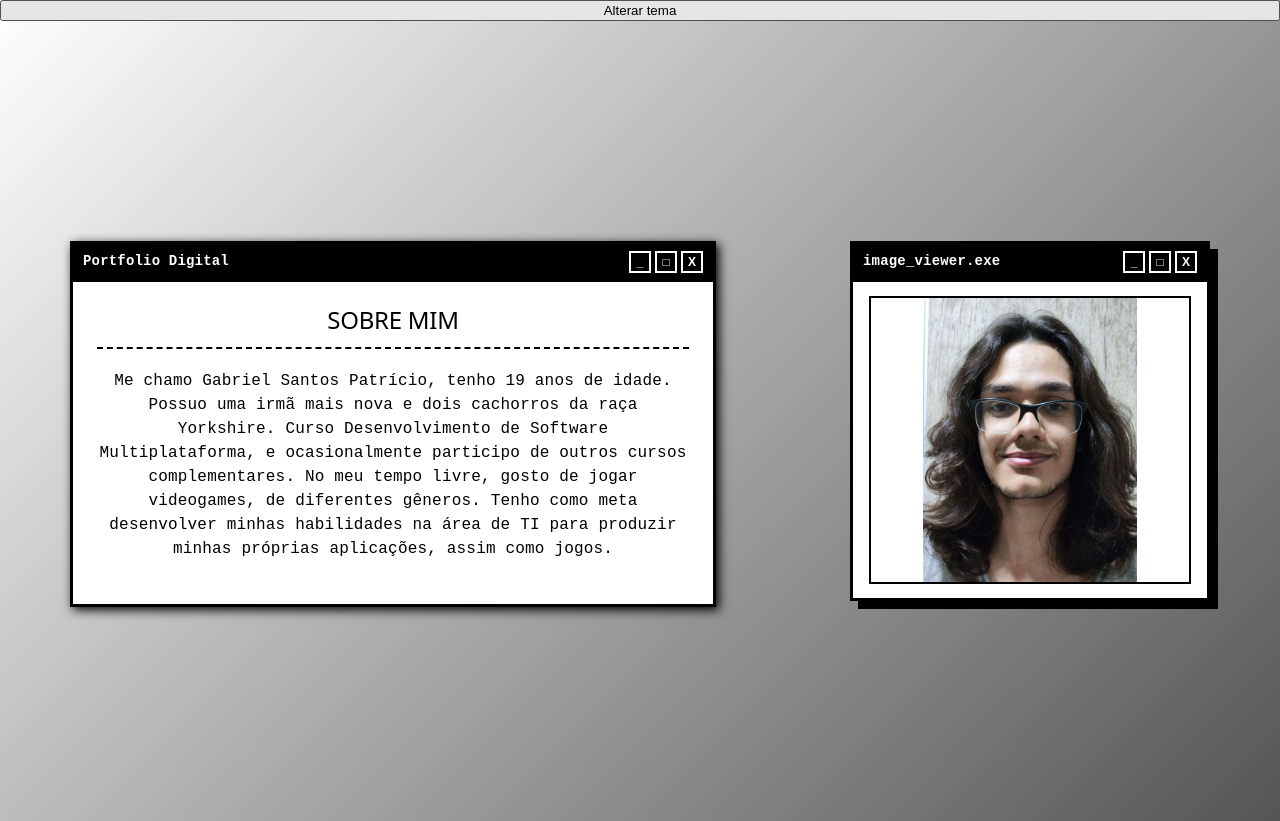
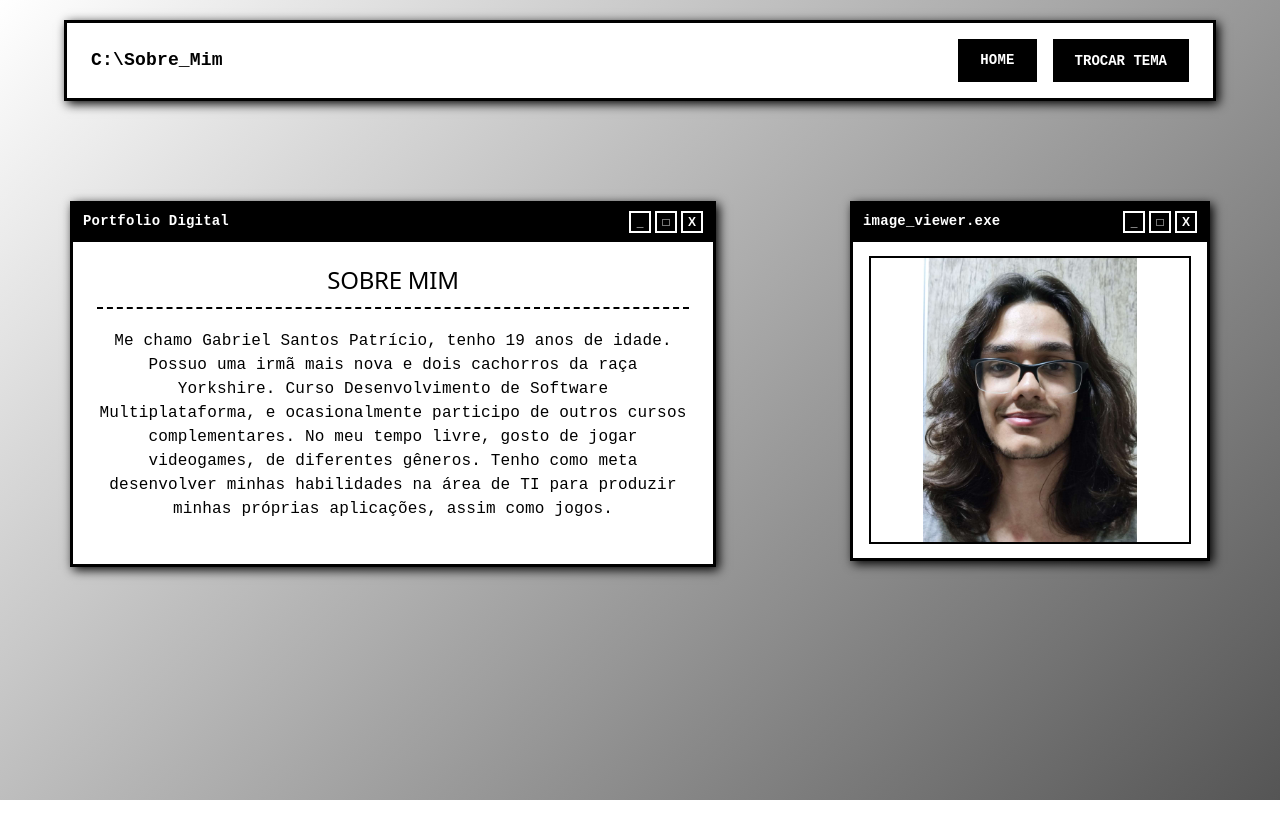
Before and after one commit to GabrielSantosPL/Portfolio, a React app: page /Sobre_Mim in a window 1280 px wide. After the commit the page ends 800 px from the top, so only its background shows below. Built offline with nearby package versions, Linux system fonts and the light colour scheme; the HTML template or start-up script is replaced by a standard one.

Commit message:
Adição do Header e mais adaptações

```diff
--- a/src/App.jsx
+++ b/src/App.jsx
@@ -1,52 +1,16 @@
 import { Route, Routes } from 'react-router'
 import './App.css'
+import Header from './assets/components/Header'
 import Home from './pages/Home'
 import Sobre_Mim from './pages/Sobre_Mim'
 import Form_Acad from './pages/Form_Acad'
-import { useEffect, useState } from 'react'
 
 function App() {
-
-  const [theme, setTheme] = useState(localStorage.getItem("theme"));
-
-  useEffect(
-
-    () =>{
-
-      if(theme === "dark"){
-
-        localStorage.setItem("theme", "dark");
-
-    } else {
-
-      localStorage.setItem("theme", "white")
-
-    }
-
-    document.documentElement.setAttribute("theme", `${theme}`)
-
-    },
-    [theme]
-  )
-
-    function changeTheme(){
-
-      if(theme==="dark"){
-
-        setTheme("white");
-
-      } else {
-
-        setTheme("dark");
-
-      }
-
-    }
 
   return (
     <>
 
-            <button onClick={()=>{changeTheme()}}>Alterar tema</button>
+      <Header />
 
       <Routes>
 
--- a/src/assets/components/CardDeck.jsx
+++ b/src/assets/components/CardDeck.jsx
@@ -67,7 +67,6 @@ const CardDeck = ({ cardsData, activeIndex, handleNext, handlePrev }) => {
                       key={idx}
                       href={linkItem.url}
                       className="card-link"
-                      target="_blank"
                       rel="noopener noreferrer"
                     >
                       {linkItem.text}
--- /dev/null
+++ b/src/assets/components/Header.jsx
@@ -0,0 +1,67 @@
+import React, { useEffect, useState } from 'react';
+import './css/Header.css'; // Não esqueça de importar o CSS
+import { useLocation } from 'react-router';
+
+export default function Header(){
+
+    const [theme, setTheme] = useState(localStorage.getItem("theme"));
+    const location = useLocation().pathname.substring(0).replace(/\//, '');
+
+  useEffect(
+
+    () =>{
+
+      if(theme === "dark"){
+
+        localStorage.setItem("theme", "dark");
+
+    } else {
+
+      localStorage.setItem("theme", "white")
+
+    }
+
+    document.documentElement.setAttribute("theme", `${theme}`)
+
+    },
+    [theme]
+  )
+
+    function changeTheme(){
+
+      if(theme==="dark"){
+
+        setTheme("white");
+
+      } else {
+
+        setTheme("dark");
+
+      }
+
+    }
+
+  return (
+    <header className="retro-header">
+      {/* Título decorativo à esquerda */}
+      <div className="header-brand">
+        <span className="brand-title">C:\{location}</span>
+      </div>
+
+      {/* Botões à direita */}
+      <div className="header-actions">
+        {/* Botão de voltar para a Home usando React Router */}
+        <a href="/" className="header-btn">
+          Home
+        </a>
+
+        <button
+          className="header-btn"
+          onClick={()=>{changeTheme()}}
+        >
+          Trocar Tema
+        </button>
+      </div>
+    </header>
+  );
+};
--- a/src/assets/components/css/CardDeck.css
+++ b/src/assets/components/css/CardDeck.css
@@ -153,22 +153,6 @@
   color: var(--main-color);
 }
 
-/* --- ÁREAS DE CLIQUE PARA INTERAÇÃO --- */
-.click-areas {
-  position: absolute;
-  top: 40px; /* Começa abaixo do cabeçalho da janela */
-  left: 0;
-  width: 100%;
-  height: calc(100% - 40px);
-  display: flex;
-  z-index: 10;
-}
-
-.click-left, .click-right {
-  flex: 1;
-  cursor: pointer;
-}
-
 /* Um leve feedback visual ao passar o mouse indicando qual lado está sendo focado */
 .click-left:hover {
   background: linear-gradient(to right, rgba(0,0,0,0.1), transparent);
--- /dev/null
+++ b/src/assets/components/css/Header.css
@@ -0,0 +1,51 @@
+/* --- CONTAINER DO HEADER --- */
+.retro-header {
+  display: flex;
+  justify-content: space-between; /* Separa o título dos botões */
+  align-items: center;
+  background-color: var(--alt-color);
+  border: 3px solid var(--main-color);
+  box-shadow: 3px 3px 10px var(--main-color); /* Mesma sombra dura das janelas */
+  padding: 16px 24px;
+
+  /* Margem para desgrudar o header do topo e do restante do conteúdo */
+  margin: 20px auto 40px auto;
+  width: 90%; /* Limita a largura para alinhar com os cards na tela */
+  max-width: 1200px;
+  box-sizing: border-box;
+  font-family: 'Courier New', Courier, monospace;
+}
+
+/* --- TÍTULO DECORATIVO --- */
+.header-brand .brand-title {
+  font-weight: bold;
+  font-size: 18px;
+  color: var(--main-color);
+}
+
+/* --- ÁREA DOS BOTÕES --- */
+.header-actions {
+  display: flex;
+  gap: 16px; /* Espaço entre o botão Home e o de Tema */
+}
+
+/* --- ESTILO DOS BOTÕES DO HEADER --- */
+.header-btn {
+  background-color: var(--main-color);
+  color: var(--alt-color);
+  padding: 8px 20px;
+  text-decoration: none;
+  font-weight: bold;
+  font-size: 14px;
+  border: 2px solid var(--main-color);
+  cursor: pointer;
+  transition: all 0.2s ease;
+  font-family: 'Courier New', Courier, monospace;
+  text-transform: uppercase;
+}
+
+/* Efeito idêntico ao dos cards: inverte as cores ao passar o mouse */
+.header-btn:hover {
+  background-color: var(--alt-color);
+  color: var(--main-color);
+}
--- a/src/assets/components/css/ImageWindow.css
+++ b/src/assets/components/css/ImageWindow.css
@@ -4,7 +4,7 @@
   height: 360px;
   background-color: var(--alt-color);
   border: 3px solid var(--main-color);
-  box-shadow: 8px 8px 0px var(--main-color);
+  box-shadow: 3px 3px 10px var(--main-color);
   display: flex;
   flex-direction: column;
   box-sizing: border-box; /* Garante que padding e bordas não estourem o tamanho */
--- a/src/assets/css/Card_Image.css
+++ b/src/assets/css/Card_Image.css
@@ -5,9 +5,7 @@
   align-items: center; /* Alinha ambos perfeitamente no eixo vertical */
   gap: 40px; /* Espaço de respiro entre a janela de imagem e o deck */
   width: 100%;
-  min-height: 100vh;
   box-sizing: border-box;
-  padding: 20px;
 }
 
 .portfolio-dyspay-layout .left-panel, .portfolio-dyspay-layout .right-panel {
```
